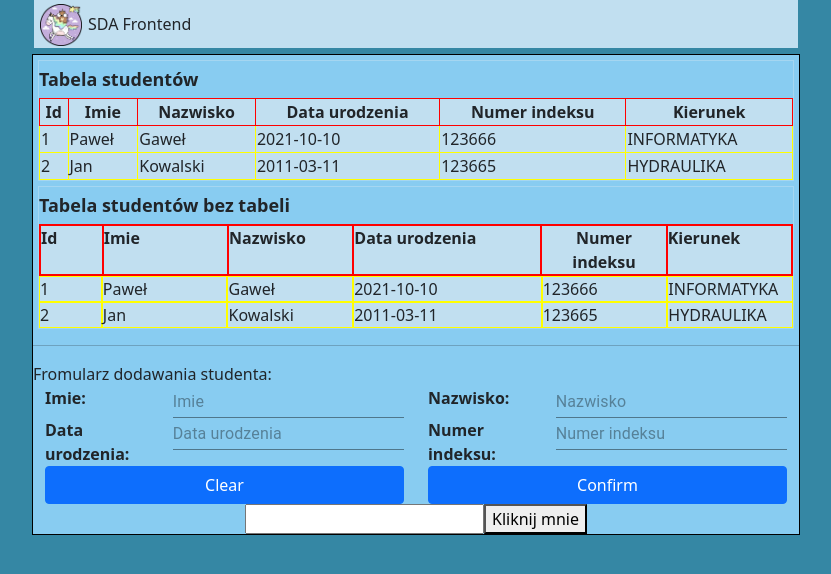
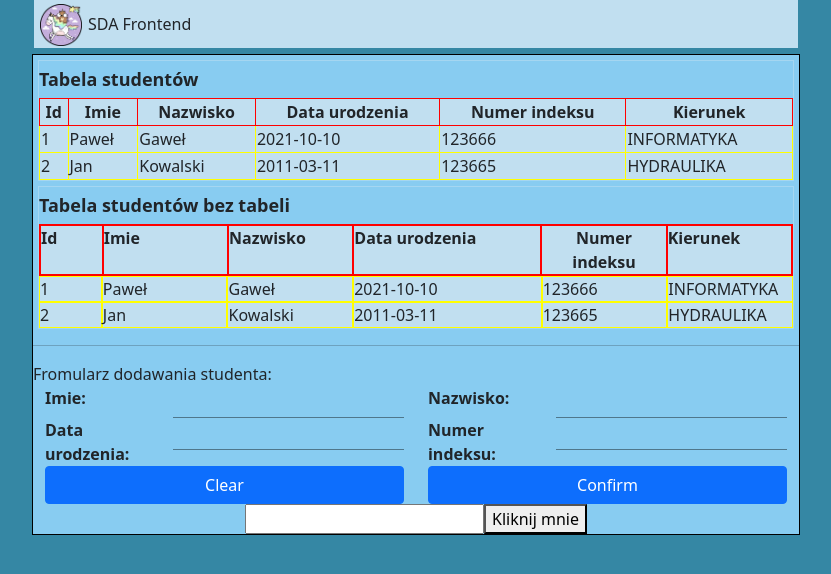
Before and after one commit to jng90/sda_frontend_demo, a React (Create React App) app: page / in a window 1280 px wide. Shown: the top 574 px of the page, without its empty margins (224-1055 px from the left). Built offline with nearby package versions, Linux system fonts and the light colour scheme.

Commit message:
StudentForm progress2

```diff
--- a/src/components/StudentForm.js
+++ b/src/components/StudentForm.js
@@ -4,6 +4,15 @@ import {Button, Col, Container, Row} from "react-bootstrap";
 import {Input} from "@material-ui/core";
 
 const StudentForm = () => {
+
+    const submitStudent = () => {
+      let imie = document.getElementById("input-imie").value;
+      let nazwisko = document.getElementById("input-nazwisko").value;
+      let dataUr = document.getElementById("input-input-birth-date").value;
+      let index = document.getElementById("input-index").value;
+
+        console.log(imie + " " + nazwisko + " " + dataUr + " " + index)
+    }
 
     return (
         <div>
@@ -18,13 +27,13 @@ const StudentForm = () => {
                                 <label className={'form-input-label'}>Imie:</label>
                             </Col>
                             <Col md={4}>
-                                <Input placeholder={'Imie'} className={'form-input-field'}></Input>
+                                <Input id={'input-imie'} className={'form-input-field'}></Input>
                             </Col>
                             <Col md={2}>
                                 <label className={'form-input-label'}>Nazwisko:</label>
                             </Col>
                             <Col md={4}>
-                                <Input placeholder={'Nazwisko'} className={'form-input-field'}></Input>
+                                <Input id={'input-nazwisko'} className={'form-input-field'}></Input>
                             </Col>
                         </Row>
                         <Row>
@@ -32,13 +41,13 @@ const StudentForm = () => {
                                 <label className={'form-input-label'}>Data urodzenia:</label>
                             </Col>
                             <Col md={4}>
-                                <Input placeholder={'Data urodzenia'} className={'form-input-field'}></Input>
+                                <Input id={'input-input-birth-date'} className={'form-input-field'}></Input>
                             </Col>
                             <Col md={2}>
                                 <label className={'form-input-label'}>Numer indeksu:</label>
                             </Col>
                             <Col md={4}>
-                                <Input placeholder={'Numer indeksu'} className={'form-input-field'}></Input>
+                                <Input id={'input-index'} className={'form-input-field'}></Input>
                             </Col>
                         </Row>
                         <Row>
@@ -46,7 +55,7 @@ const StudentForm = () => {
                                 <Button className={"form-input-button"}>Clear</Button>
                             </Col>
                             <Col md={6}>
-                                <Button className={"form-input-button"}>Confirm</Button>
+                                <Button className={"form-input-button"} onClick={submitStudent}>Confirm</Button>
                             </Col>
                         </Row>
                     </Container>
```
Also changed, not shown: src/components/StudentComponent.js (added, +9 -0 lines).
